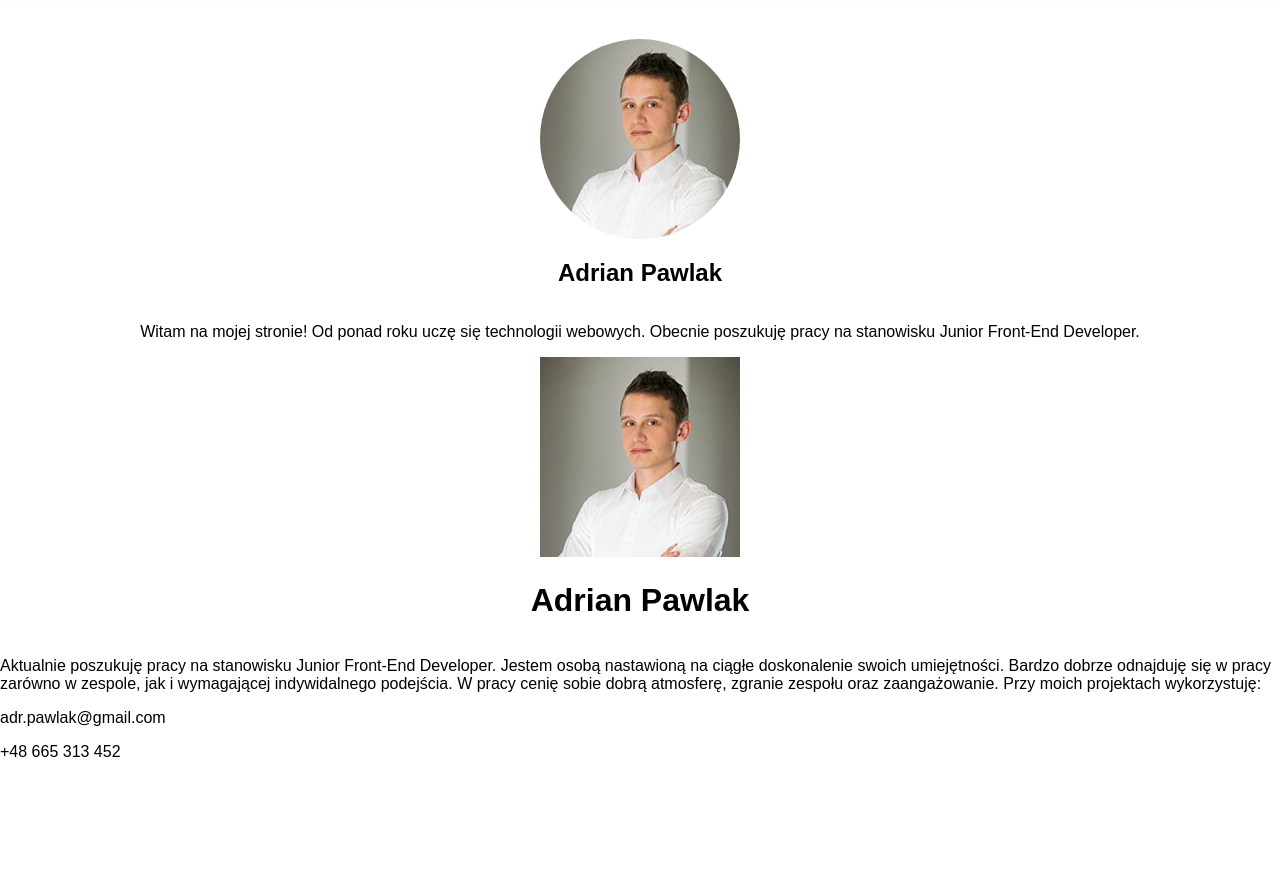
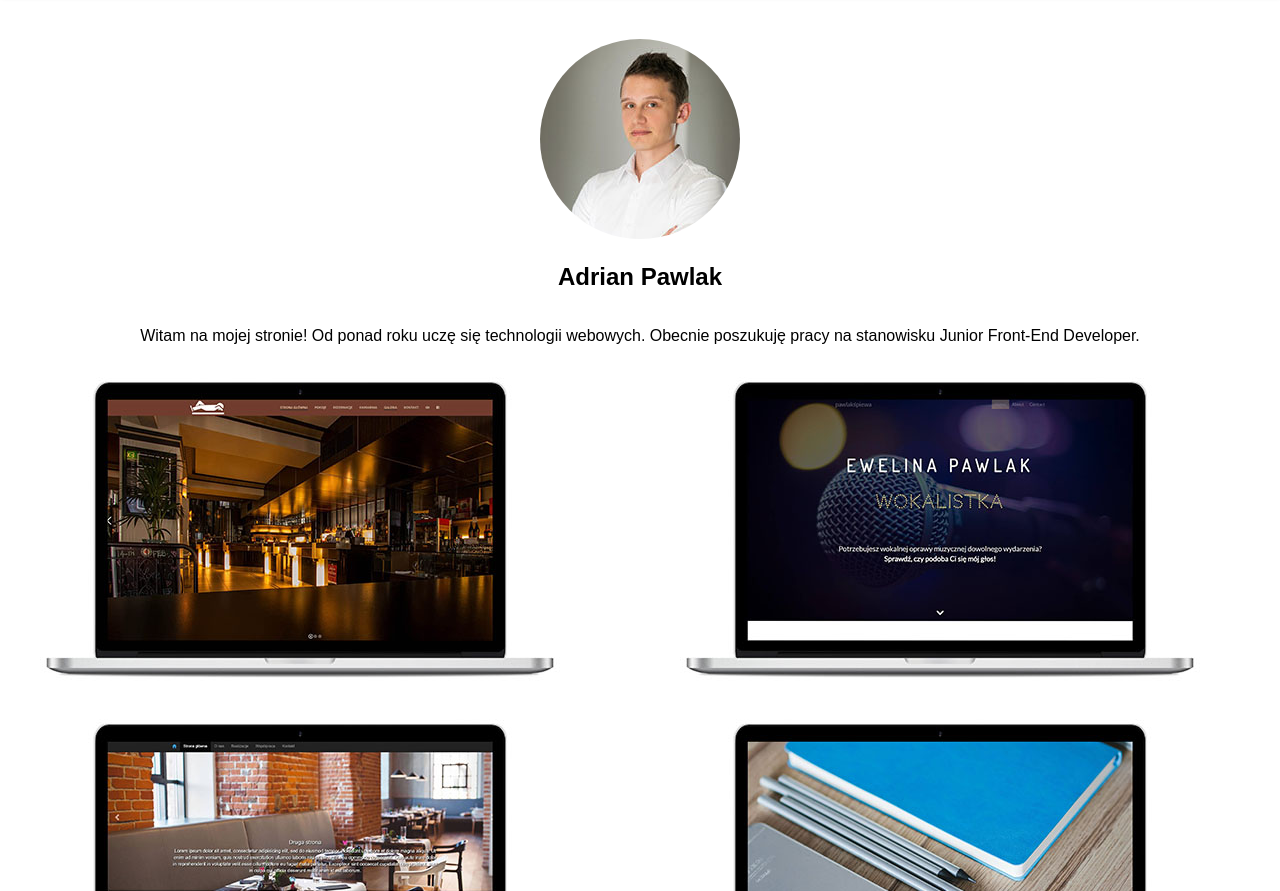
Before and after one commit to ajotka/portfolio_ap, a website: page public/index.html in a window 1280 px wide. Shown: the part 61-952 px from the top of the page. Before the commit the page ends 838 px from the top, so only its background shows below. Drawn offline with nearby package versions, Linux system fonts and the light colour scheme; files that its build step writes are made by us from their sources.

Commit message:
add some content

```diff
--- a/public/index.html
+++ b/public/index.html
@@ -31,15 +31,22 @@
         </div>
     </article>
 
-    <div class="header2">
-        <div class="header__photo2"><img src="assets/img/adrian_pawlak_min.jpg"></div>
-        <div class="header__main-text2">
-            <h1>Adrian Pawlak</h1>
-        </div>
-    </div>
 
     <div id="realizations">
-
+        <div class="container">
+            <div class="project first__project">
+                <img src="assets/img/realizations/HOTEL.jpg" alt="Project Hotel">
+            </div>
+            <div class="project second__project">
+                <img src="assets/img/realizations/pawlakspiewa.jpg" alt="Project website for Ewelina Pawlak">
+            </div>
+            <div class="project third__project">
+                <img src="assets/img/realizations/stronabudowlana_mb.jpg" alt="Project website for constructor company">
+            </div>
+            <div class="project fourth__project">
+                <img src="assets/img/realizations/projektwrealizacji3.jpg" alt="Project under realizations">
+            </div>
+        </div>
     </div>
     <div id="cooperation">
     <p>Aktualnie poszukuję pracy na stanowisku Junior Front-End Developer.
--- a/src/css/styles.scss
+++ b/src/css/styles.scss
@@ -208,32 +208,49 @@ body {
 .header {
   display: flex;
   flex-direction: column;
-  justify-content: center;
+  align-items: center;
   margin-left: 15px;
   margin-right: 15px;
 
  .header__photo {
   padding-top: 100px;
   max-width: 100%;
-  display: flex;
   justify-content: center;
   & img {
     border-radius: 50%;
    }
   }
   .header__main-text {
-    display: flex;
     justify-content: center;
   }
   .header__paragraph {
-    display: flex;
     justify-content: center;
   }
 }
 
-.header2 {
-  display: flex;
-  flex-direction: column;
-  //justify-content: center;
-  align-items: center;
-}
+/*================== realizations ==================*/
+  .container {
+    display: flex;
+    flex-wrap: wrap;
+    justify-content: center;
+
+    @include respond-to('large') {
+      flex: 50%;
+    }
+
+    .project {
+    margin: auto;
+
+      & img {
+        max-width: 100%;
+      }
+
+      @include respond-to('small') {
+      flex: 1 0 50%;
+        justify-content: center;
+      }
+    }
+  }
+/*================== cooperation ==================*/
+
+/*================== contact ==================*/
```
Also changed, not shown: public/assets/img/realizations/HOTEL.jpg (added), public/assets/img/realizations/pawlakspiewa.jpg (added), public/assets/img/realizations/projektwrealizacji3.jpg (added), public/assets/img/realizations/stronabudowlana_mb.jpg (added).
